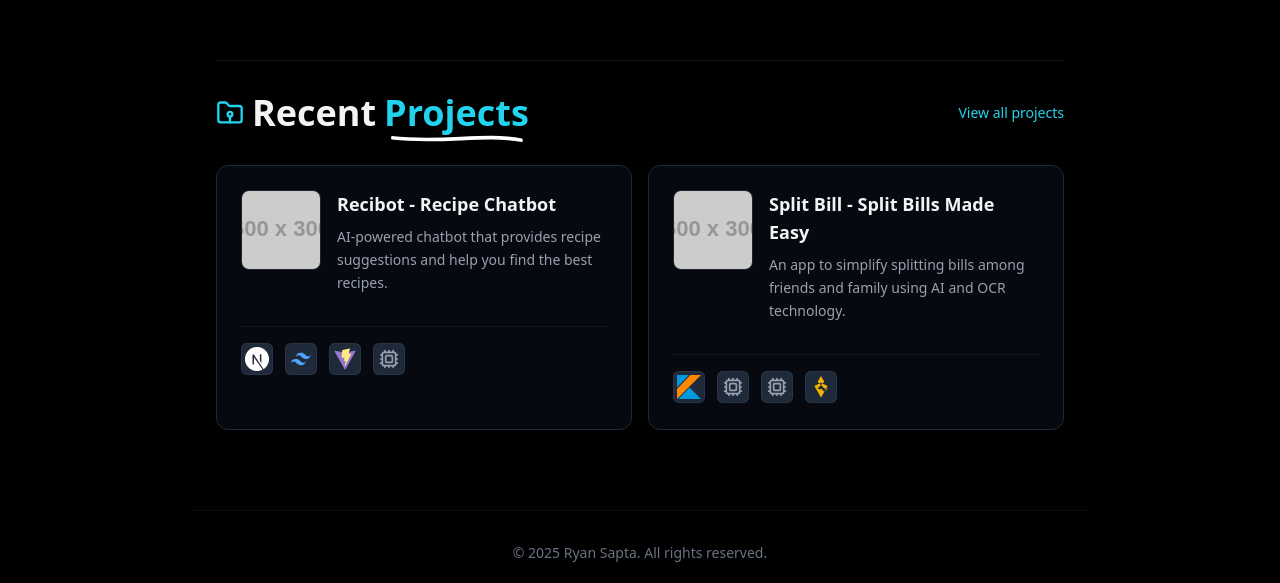
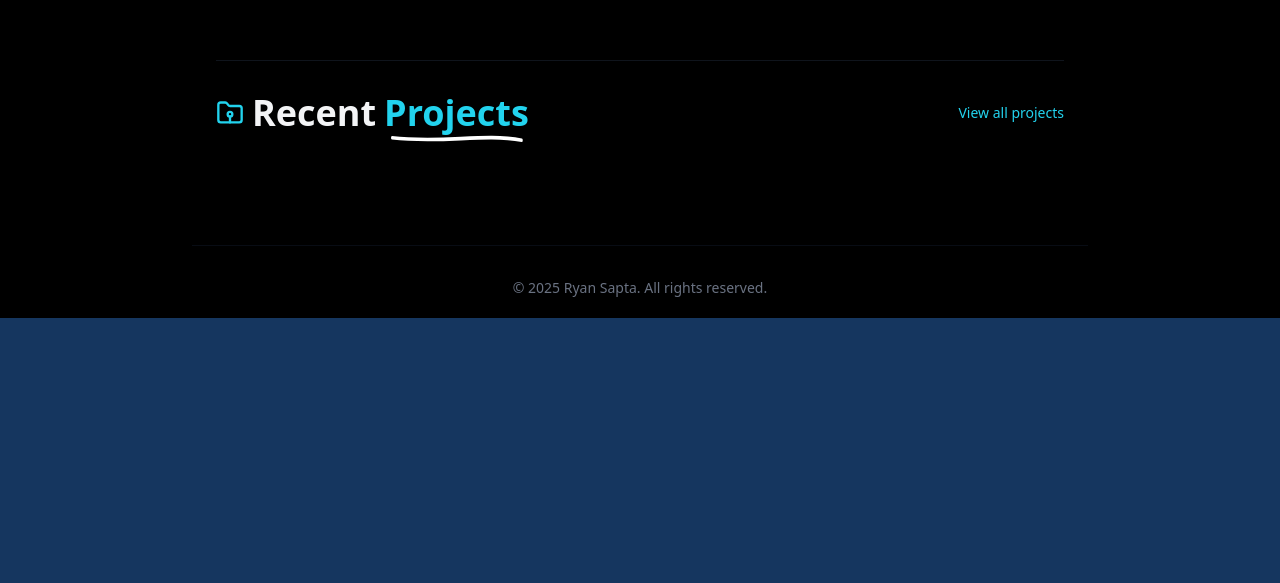
Before and after one commit to ryanvp10/web-porto, a React (Vite) app: page / in a window 1280 px wide. Shown: the part 746-1329 px from the top of the page. After the commit the page ends 1064 px from the top, so only its background shows below. Built offline with nearby package versions, Linux system fonts and the light colour scheme.

Commit message:
Edit project

```diff
--- a/index.html
+++ b/index.html
@@ -4,7 +4,7 @@
     <meta charset="UTF-8" />
     <link rel="icon" type="image/svg+xml" href="/vite.svg" />
     <meta name="viewport" content="width=device-width, initial-scale=1.0" />
-    <title>web-porto</title>
+    <title>Sapta's Work</title>
   </head>
   <body id="body" class="bg-[#15365F]">
     <header id="nav">
--- a/src/data/content.js
+++ b/src/data/content.js
@@ -8,59 +8,59 @@ export const NAV_LINKS = [
 ];
 
 export const PROJECTS = [
-  {
-    slug: 'recibot-app',
-    title: 'Recibot - Recipe Chatbot',
-    description: 'AI-powered chatbot that provides recipe suggestions and help you find the best recipes.',
-    longDescription: `This project is an AI-powered recipe chatbot that helps users find recipes based on ingredients they have at home.
-    the chatbot uses languange based on your mother languange to understand user queries and provide relevant recipe suggestions.
+  // {
+  //   slug: 'recibot-app',
+  //   title: 'Recibot - Recipe Chatbot',
+  //   description: 'AI-powered chatbot that provides recipe suggestions and help you find the best recipes.',
+  //   longDescription: `This project is an AI-powered recipe chatbot that helps users find recipes based on ingredients they have at home.
+  //   the chatbot uses languange based on your mother languange to understand user queries and provide relevant recipe suggestions.
 
-    Key features include:
-    • Natural language processing to understand user queries.
-    • Integration with a recipe API to fetch recipe data.
-    • User-friendly chat interface built with Next.js.
-    • With store near you and the up-to-date pricing.
-    • Deployed on Vercel for fast and reliable access.
-     The project showcases the use of modern web technologies and AI to create a useful tool for cooking enthusiasts.`,
-    tech: ['Next.js', 'Tailwind', 'Vite', 'Prisma'],
-    imageUrl: 'https://via.placeholder.com/600x300/1E293B/E2E8F0?text=Notion+Clone+Preview',
-    delay: '100ms'
-  },
-  {
-    slug: 'splitbill-app',
-    title: 'Split Bill - Split Bills Made Easy',
-    description: 'An app to simplify splitting bills among friends and family using AI and OCR technology.',
-    longDescription: `Split Bill is a mobile application designed to make splitting bills among friends and family effortless.
+  //   Key features include:
+  //   • Natural language processing to understand user queries.
+  //   • Integration with a recipe API to fetch recipe data.
+  //   • User-friendly chat interface built with Next.js.
+  //   • With store near you and the up-to-date pricing.
+  //   • Deployed on Vercel for fast and reliable access.
+  //    The project showcases the use of modern web technologies and AI to create a useful tool for cooking enthusiasts.`,
+  //   tech: ['Next.js', 'Tailwind', 'Vite', 'Prisma'],
+  //   imageUrl: 'https://via.placeholder.com/600x300/1E293B/E2E8F0?text=Notion+Clone+Preview',
+  //   delay: '100ms'
+  // },
+  // {
+  //   slug: 'splitbill-app',
+  //   title: 'Split Bill - Split Bills Made Easy',
+  //   description: 'An app to simplify splitting bills among friends and family using AI and OCR technology.',
+  //   longDescription: `Split Bill is a mobile application designed to make splitting bills among friends and family effortless.
 
-    Key features include:
-    • User-friendly interface for adding expenses and participants.
-    • Automatic calculation of individual shares, including tax and tip.
-    • Expense history tracking for transparency.
-    • Multi-currency support for international use.
-    • Built with Kotlin for Android.
-    The app aims to eliminate the hassle of manual calculations and ensure everyone pays their fair share.`,
-    tech: ['Kotlin', 'Room', 'MaterialUI', 'Firebase'],
-    imageUrl: 'https://via.placeholder.com/600x300/1E293B/E2E8F0?text=Dashboard+Preview',
-    delay: '200ms'
-  },
-  {
-    slug: 'iOS Project',
-    title: 'Coming Soon: iOS App',
-    description: 'An exciting iOS application currently in development, aiming to revolutionize user experience on mobile devices.',
-    longDescription: 'this iOS application is being developed to provide users with an innovative and seamless experience on their mobile devices.',
-    tech: ['SwiftUI', 'Swift'],
-    imageUrl: 'https://via.placeholder.com/600x300/1E293B/E2E8F0?text=Portfolio+Preview',
-    delay: '300ms'
-  },
-  {
-    slug: 'Mini-Projects',
-    title: 'Coming Soon: Mini Projects Collection',
-    description: 'A collection of small-scale projects that demonstrate various programming concepts and technologies.',
-    longDescription: 'A collection of mini projects showcasing different programming concepts and technologies, designed to provide practical examples and learning opportunities for developers.',
-    tech: ['TypeScript', 'Next.js', 'Tailwind'],
-    imageUrl: 'https://via.placeholder.com/600x300/1E293B/E2E8F0?text=OG+Generator+Preview',
-    delay: '400ms'
-  }
+  //   Key features include:
+  //   • User-friendly interface for adding expenses and participants.
+  //   • Automatic calculation of individual shares, including tax and tip.
+  //   • Expense history tracking for transparency.
+  //   • Multi-currency support for international use.
+  //   • Built with Kotlin for Android.
+  //   The app aims to eliminate the hassle of manual calculations and ensure everyone pays their fair share.`,
+  //   tech: ['Kotlin', 'Room', 'MaterialUI', 'Firebase'],
+  //   imageUrl: 'https://via.placeholder.com/600x300/1E293B/E2E8F0?text=Dashboard+Preview',
+  //   delay: '200ms'
+  // },
+  // {
+  //   slug: 'iOS Project',
+  //   title: 'Coming Soon: iOS App',
+  //   description: 'An exciting iOS application currently in development, aiming to revolutionize user experience on mobile devices.',
+  //   longDescription: 'this iOS application is being developed to provide users with an innovative and seamless experience on their mobile devices.',
+  //   tech: ['SwiftUI', 'Swift'],
+  //   imageUrl: 'https://via.placeholder.com/600x300/1E293B/E2E8F0?text=Portfolio+Preview',
+  //   delay: '300ms'
+  // },
+  // {
+  //   slug: 'Mini-Projects',
+  //   title: 'Coming Soon: Mini Projects Collection',
+  //   description: 'A collection of small-scale projects that demonstrate various programming concepts and technologies.',
+  //   longDescription: 'A collection of mini projects showcasing different programming concepts and technologies, designed to provide practical examples and learning opportunities for developers.',
+  //   tech: ['TypeScript', 'Next.js', 'Tailwind'],
+  //   imageUrl: 'https://via.placeholder.com/600x300/1E293B/E2E8F0?text=OG+Generator+Preview',
+  //   delay: '400ms'
+  // }
 ];
 
 export const ABOUTBRIEF = [
```
